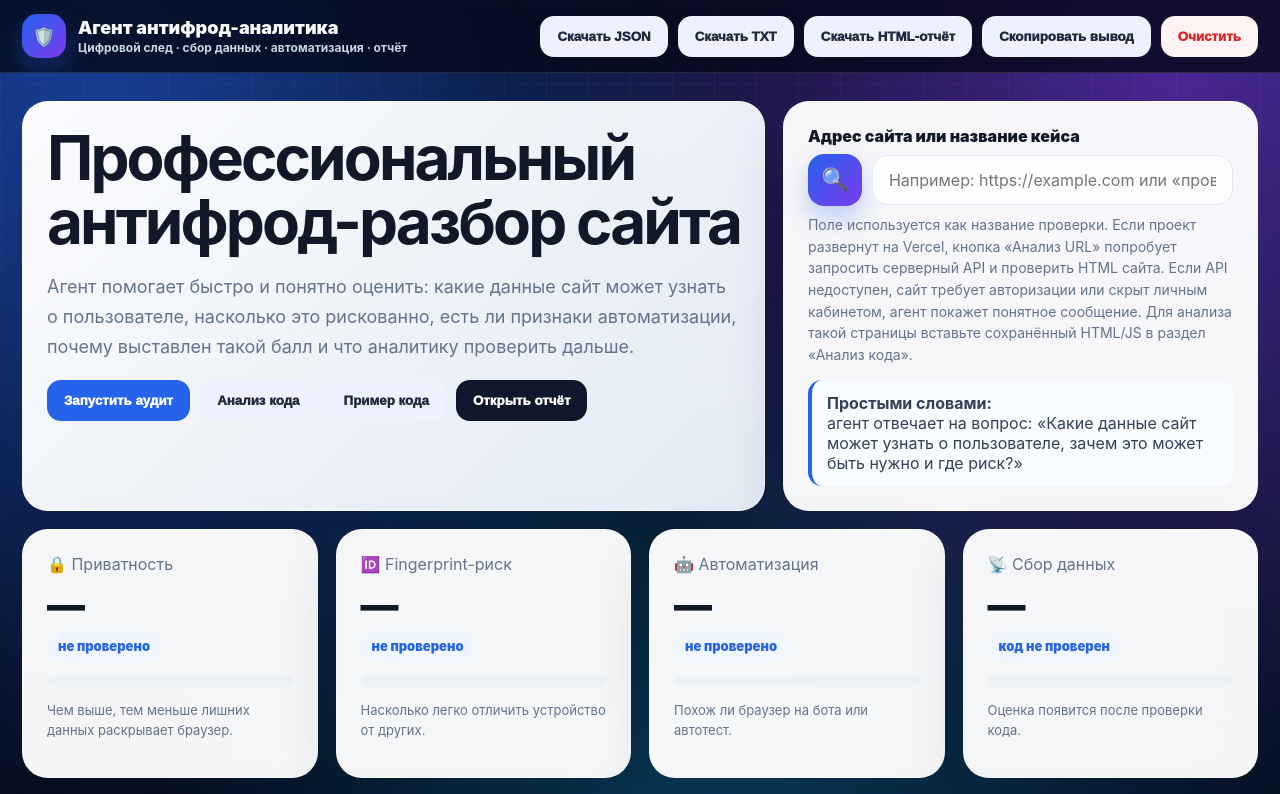
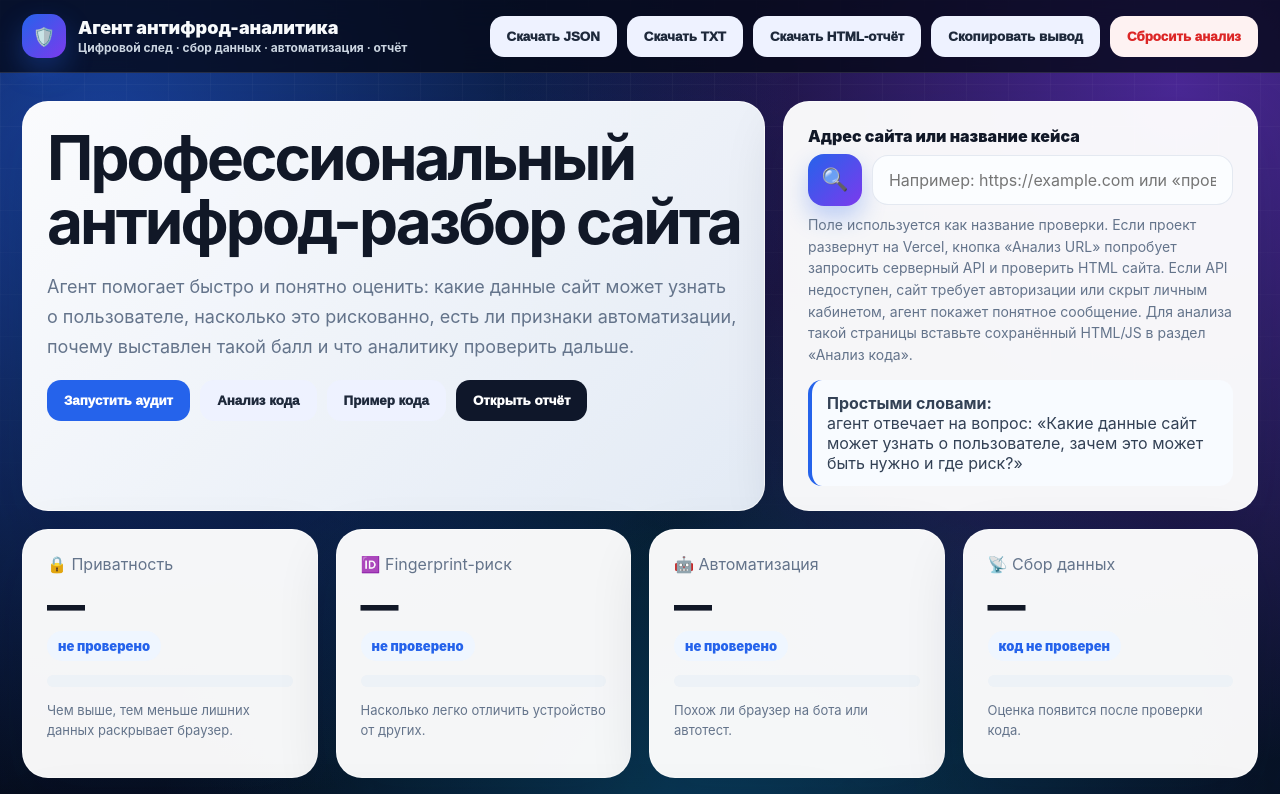
Before and after one commit to deant364/antifraud-analyst-agent, a website: page index.html in a window 1280 px wide. Shown: the top 794 px of the page. Drawn offline with Linux system fonts and the light colour scheme.

Commit message:
Update index.html

```diff
--- a/index.html
+++ b/index.html
@@ -669,7 +669,7 @@
       <button onclick="downloadTextReport()">Скачать TXT</button>
       <button onclick="downloadHtmlReport()">Скачать HTML-отчёт</button>
       <button onclick="copySummary()">Скопировать вывод</button>
-      <button class="danger" onclick="resetAll()">Очистить</button>
+      <button class="danger" onclick="resetAll()">Сбросить анализ</button>
     </div>
   </div>
 </header>
```
